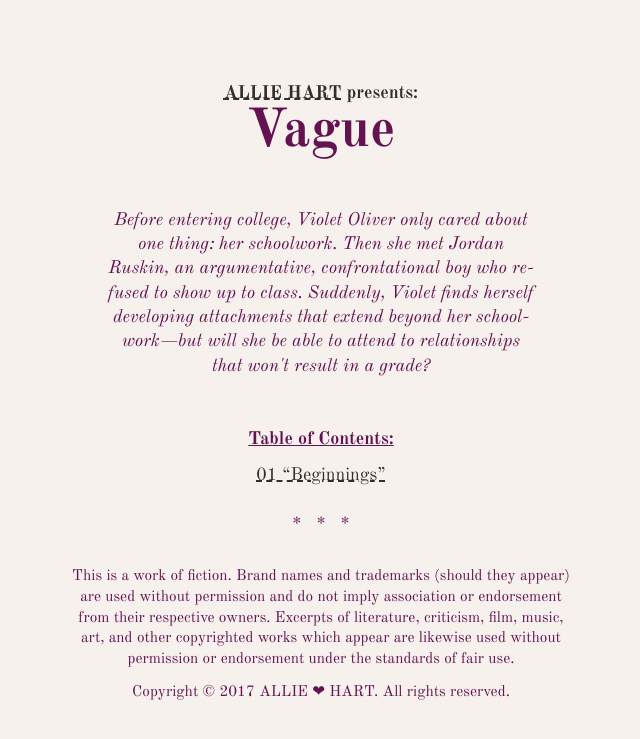
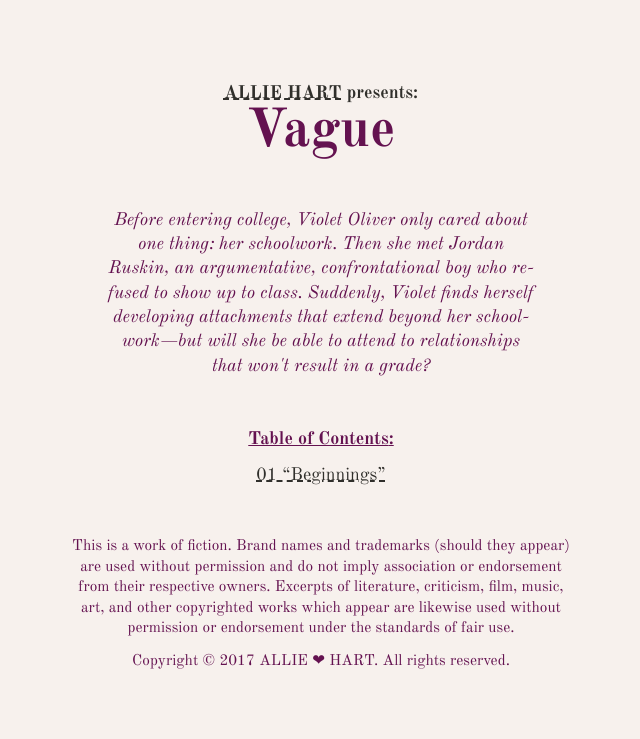
Before and after one commit to marrus-sh/marrus-web, a Jekyll site: the page vague/index.html, which Jekyll copies as it is, in a window 1280 px wide. Shown: the top 739 px of the page, without its empty margins (319-959 px from the left). Built offline with Jekyll 4.4.1, drawn with Linux system fonts in a browser that asks for light colours.

Commit message:
minor vague formatting updates

```diff
--- a/vague/01.html
+++ b/vague/01.html
@@ -351,11 +351,10 @@ And for your man shall be your longing,<br />
 <p>But, looking back, in that moment, something in my heart began to move.</p>
 </section>
 </section>
-</article>
-
 <footer>
   <p> The preceding text is a work of fiction. Brand names and trademarks (should they appear) are used without permission and do not imply association or endorsement from their respective owners. Excerpts of literature, criticism, film, music, art, and other copyrighted works which appear are likewise used without permission or endorsement under the standards of fair use. © 2017  ALLIE HART. All rights reserved. This has been issue 01 of Vague. Thank you for reading.
 </footer>
+</article>
 </main>
 
 <style>
@@ -424,7 +423,7 @@ article {
   margin: 2.7rem 0;
 }
 footer {
-  margin: .3375rem 0;
+  margin: 2.7rem 0;
   font-size: .85em;
   color: #641250;
 }
--- a/vague/index.html
+++ b/vague/index.html
@@ -19,8 +19,6 @@
   <h2>Table of Contents</h2>
   <a href="01.html">01 “Beginnings”</a>
 </nav>
-
-<hr>
 
 <footer id="frontmatter">
   <p> This is a work of fiction. Brand names and trademarks (should they appear) are used without permission and do not imply association or endorsement from their respective owners. Excerpts of literature, criticism, film, music, art, and other copyrighted works which appear are likewise used without permission or endorsement under the standards of fair use.
@@ -94,7 +92,7 @@ article {
   margin: 2.7rem 0;
 }
 footer {
-  margin: .3375rem 0;
+  margin: 2.7rem 0;
   font-size: .85em;
   color: #641250;
 }
```
